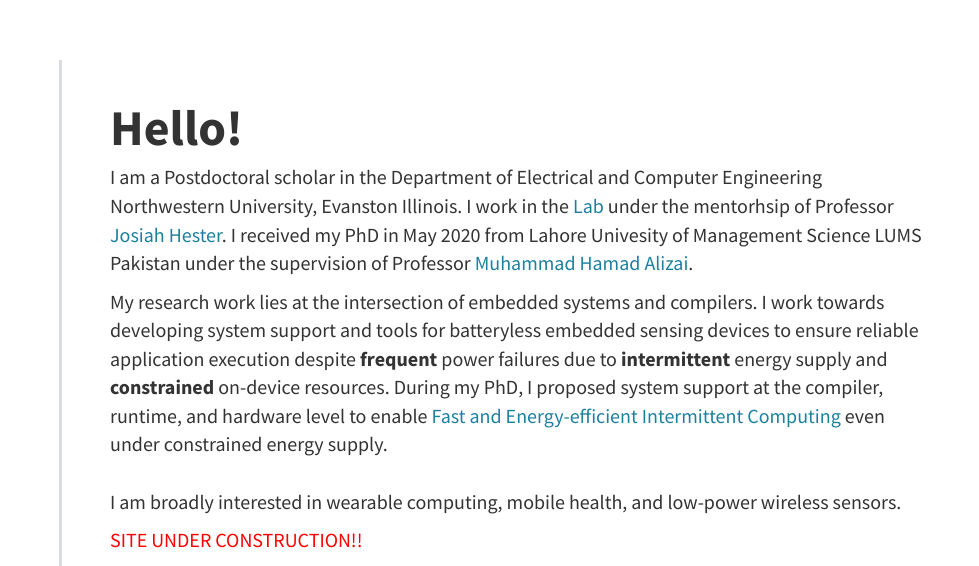
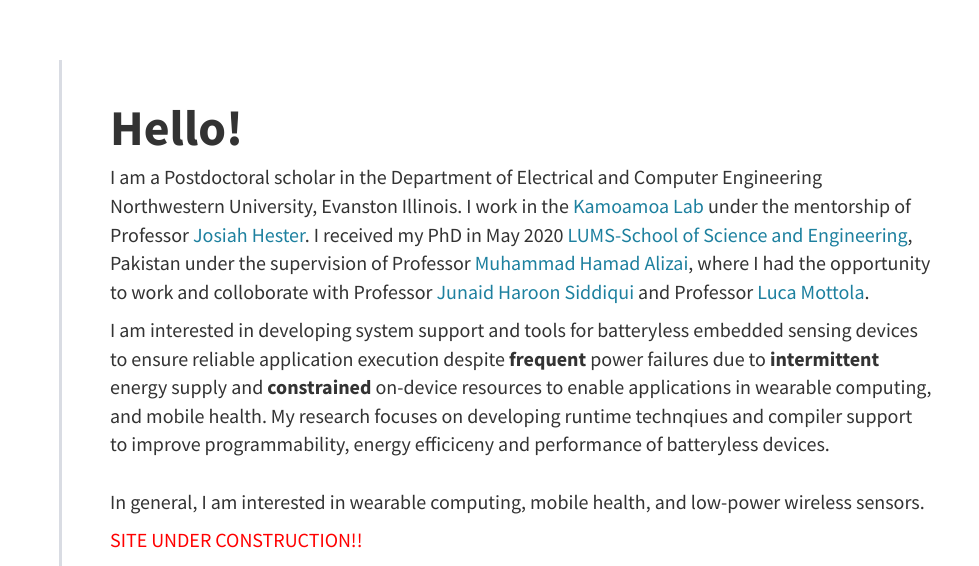
Before and after one commit to ch-saad-ahmed/saad-ahmed, a plain HTML site: page index.html in a window 1280 px wide. Shown: the top 566 px of the page, 301-1280 px from the left. Drawn offline with nearby package versions, Linux system fonts and the light colour scheme; some icons are missing; files whose address does not match are found by name; a web font is replaced by a local one.

Commit message:
final changes

```diff
--- a/index.html
+++ b/index.html
@@ -105,15 +105,19 @@
                     <div class="Megatitle">Hello!</div>
                     <!-- <div class="border_b"></div> -->
                     <p class = "main-text-font-setting">I am a Postdoctoral scholar in the Department of Electrical and Computer Engineering Northwestern University, Evanston Illinois. I work in the <a href="https://josiahhester.com/">
-                        Lab</a> under the mentorhsip of Professor <a href="https://josiahhester.com/">Josiah Hester</a>. I received
-                        my PhD in May 2020 from Lahore Univesity of Management Science LUMS Pakistan under the supervision of Professor <a href="https://web.lums.edu.pk/~alizai/">Muhammad Hamad Alizai</a>.
+                        Kamoamoa Lab</a> under the mentorship of Professor <a href="https://josiahhester.com/">Josiah Hester</a>. I received
+                        my PhD in May 2020 <a href="https://josiahhester.com/">LUMS-School of Science and Engineering</a>, Pakistan under the supervision of Professor <a href="https://web.lums.edu.pk/~alizai/">Muhammad Hamad Alizai</a>, where I had the opportunity
+                        to work and colloborate with Professor <a href="https://www.junaidharoonsiddiqui.com/">Junaid Haroon Siddiqui</a> and Professor <a href="https://mottola.faculty.polimi.it/">Luca Mottola</a>.
         </p>
 
                         <!-- My thesis shows how novel techniques at the
                         compiler, run-time, and hardware level can significantly impact the device’s efficiency when when running on ambient energy. -->
-                    <p class = "main-text-font-setting" >My research work lies at the intersection of embedded systems and compilers. I work towards developing system support and tools for batteryless embedded sensing devices to ensure reliable application execution
-                        despite <b>frequent</b> power failures due to <b>intermittent</b> energy supply and <b>constrained</b> on-device resources. During my PhD, I proposed system support at the compiler, runtime, and hardware level to enable <a href="">Fast and Energy-efficient Intermittent Computing</a> even under constrained energy supply.
-                        <br><br>I am broadly interested in wearable computing, mobile health, and low-power wireless sensors.</p>
+                    <p class = "main-text-font-setting" > I am interested in developing system support and tools
+                        for batteryless embedded sensing devices to ensure reliable application execution
+                        despite <b>frequent</b> power failures due to <b>intermittent</b> energy supply and <b>constrained</b> on-device resources to enable applications in wearable computing, and mobile health.
+                        My research focuses on developing runtime technqiues and compiler support to improve programmability, energy efficiceny and performance of batteryless devices.
+                        <!-- During my PhD, I proposed system support at the compiler, runtime, and hardware level to enable <a href="">Fast and Energy-efficient Intermittent Computing</a> even under constrained energy supply. -->
+                        <br><br>In general, I am interested in wearable computing, mobile health, and low-power wireless sensors.</p>
                         <p style="color:red;">SITE UNDER CONSTRUCTION!!</p>
                         <!-- <p class = "main-text-font-setting" >My research work focuses sustainable computing paradigms for embedded sensing devices powered by providing system support
                         for batteryless devices at                        the compiler and the runtime level to mask intermittence from applications developer and enable them to run computational workloads under frequent power failures caused by intermittent energy supply.
```
